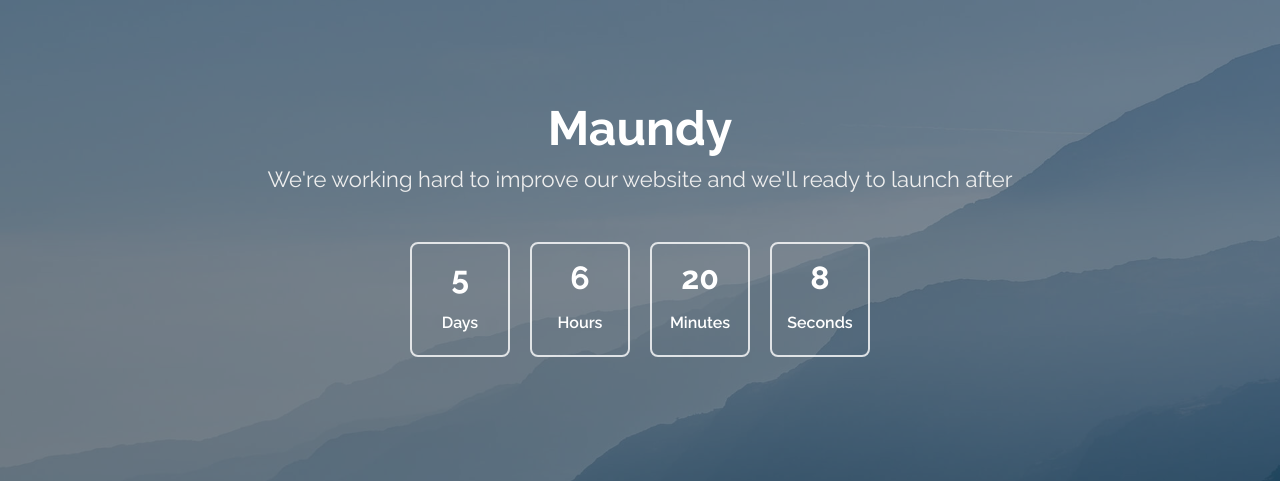
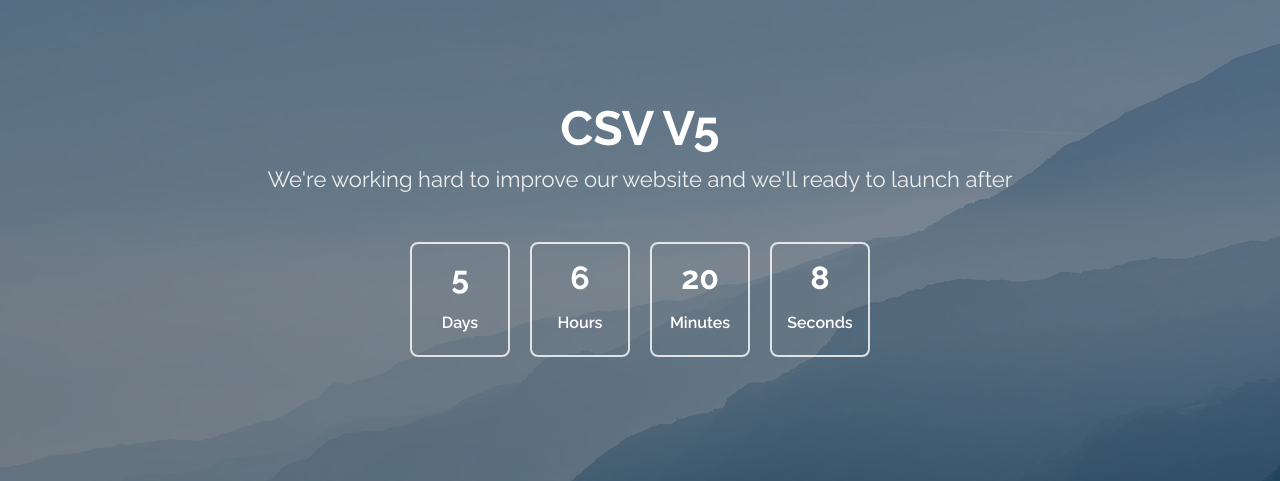
Before and after one commit to krishyadav007/CSV-V5, a plain HTML site: page coming-soon/index.html in a window 1280 px wide. Shown: the top 481 px of the page. Drawn offline with nearby package versions, Linux system fonts and the light colour scheme.

Commit message:
little update to temp

```diff
--- a/coming-soon/index.html
+++ b/coming-soon/index.html
@@ -28,7 +28,7 @@
   <header id="header" class="d-flex align-items-center">
     <div class="container d-flex flex-column align-items-center">
 
-      <h1>Maundy</h1>
+      <h1>CSV V5</h1>
       <h2>We're working hard to improve our website and we'll ready to launch after</h2>
       <div class="countdown d-flex justify-content-center" data-count="2023/5/5">
         <div>
```
